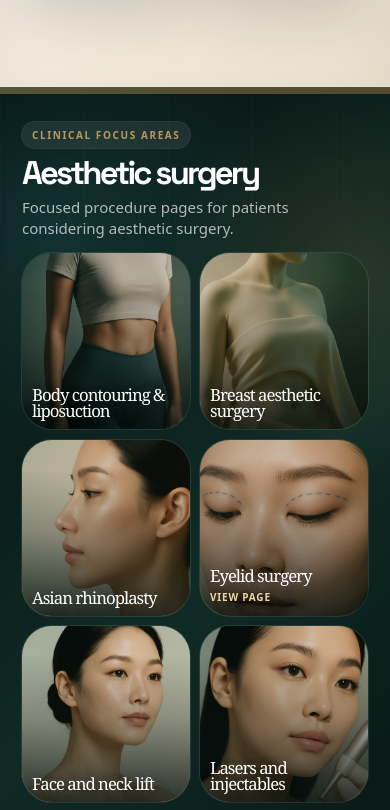
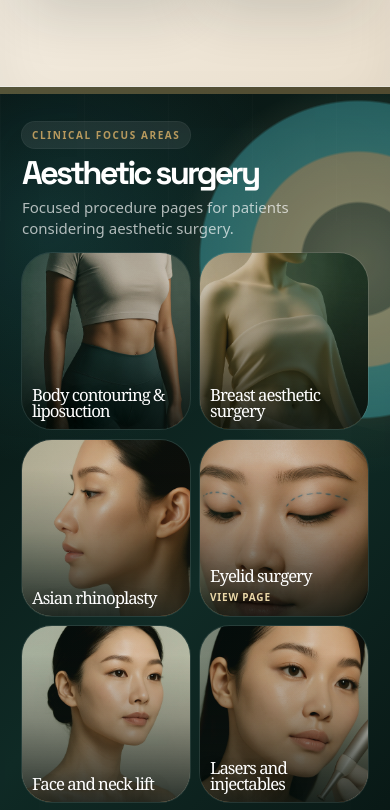
Before and after one commit to zatyrical/plasticwebsite, a Next.js app: page / in a window 390 px wide. Shown: the part 1540-2350 px from the top of the page. Built offline with nearby package versions, Linux system fonts and the light colour scheme.

Commit message:
Add JS fallback for homepage scroll motion

```diff
--- /dev/null
+++ b/app/MotionObserver.tsx
@@ -0,0 +1,54 @@
+'use client';
+
+import { useEffect } from 'react';
+
+export default function MotionObserver() {
+  useEffect(() => {
+    const motionOK = !window.matchMedia('(prefers-reduced-motion: reduce)').matches;
+    if (!motionOK) return;
+
+    document.body.classList.add('motion-js');
+
+    const sections = Array.from(document.querySelectorAll<HTMLElement>('.segmented-section'));
+    const cards = Array.from(
+      document.querySelectorAll<HTMLElement>(
+        '.segmented-section .about-image-card, .segmented-section .aesthetic-photo-card, .segmented-section .focus-grid:not(.aesthetic-photo-grid) .focus-card, .segmented-section .media-visual-card, .segmented-section .training-image-strip div, .segmented-section .blog-card, .segmented-section .compliance'
+      )
+    );
+
+    sections.forEach((section) => section.classList.add('motion-section'));
+    cards.forEach((card, index) => {
+      card.classList.add('motion-card');
+      card.style.setProperty('--motion-delay', `${Math.min(index % 4, 3) * 90}ms`);
+    });
+
+    const sectionObserver = new IntersectionObserver(
+      (entries) => {
+        entries.forEach((entry) => {
+          entry.target.classList.toggle('motion-in', entry.isIntersecting);
+        });
+      },
+      { threshold: 0.18, rootMargin: '-8% 0px -16% 0px' }
+    );
+
+    const cardObserver = new IntersectionObserver(
+      (entries) => {
+        entries.forEach((entry) => {
+          entry.target.classList.toggle('motion-in', entry.isIntersecting);
+        });
+      },
+      { threshold: 0.22, rootMargin: '0px 0px -10% 0px' }
+    );
+
+    sections.forEach((section) => sectionObserver.observe(section));
+    cards.forEach((card) => cardObserver.observe(card));
+
+    return () => {
+      sectionObserver.disconnect();
+      cardObserver.disconnect();
+      document.body.classList.remove('motion-js');
+    };
+  }, []);
+
+  return null;
+}
--- a/app/globals.css
+++ b/app/globals.css
@@ -471,3 +471,83 @@
   .segmented-section > .container:after{animation:none!important;clip-path:none!important;filter:none!important;transform:scale(.78)!important}
   .segmented-section .about-image-card,.segmented-section .aesthetic-photo-card,.segmented-section .focus-card,.segmented-section .media-visual-card,.segmented-section .training-image-strip div,.segmented-section .blog-card,.segmented-section .compliance{animation:none!important;filter:none!important;transform:none!important}
 }
+
+/* JS-backed NIMAS motion fallback: works in Safari/iPhone where CSS view timelines may not run. */
+.motion-js .segmented-section.mobile-screen,
+.motion-js .segmented-section.mobile-transition{
+  animation:none!important;
+  opacity:1!important;
+  transform:none!important;
+  filter:none!important;
+}
+.motion-js .motion-section > .container:after{
+  animation:none!important;
+  width:clamp(360px,58vw,820px);
+  opacity:0;
+  clip-path:circle(0% at 86% 8%);
+  transform:scale(.50) rotate(-12deg);
+  filter:blur(10px);
+  transition:
+    clip-path 1050ms cubic-bezier(.22,1,.36,1),
+    opacity 1050ms cubic-bezier(.22,1,.36,1),
+    transform 1050ms cubic-bezier(.22,1,.36,1),
+    filter 1050ms cubic-bezier(.22,1,.36,1);
+  background:
+    radial-gradient(circle at 50% 50%,rgba(255,255,255,.10) 0 22%,rgba(255,255,255,.82) 23% 30%,rgba(234,215,168,.62) 31% 48%,rgba(14,58,51,.28) 49% 66%,transparent 67%),
+    radial-gradient(circle,rgba(184,154,94,.26),transparent 72%);
+}
+.motion-js .motion-section.motion-in > .container:after{
+  opacity:.92;
+  clip-path:circle(82% at 74% 18%);
+  transform:scale(1) rotate(0deg);
+  filter:blur(0);
+}
+.motion-js .segment-aesthetic.motion-section > .container:after{
+  background:
+    radial-gradient(circle at 50% 50%,rgba(255,255,255,.06) 0 22%,rgba(234,215,168,.42) 23% 42%,rgba(67,189,198,.42) 43% 62%,transparent 63%),
+    radial-gradient(circle,rgba(234,215,168,.22),transparent 72%);
+  mix-blend-mode:screen;
+}
+.motion-js .motion-card{
+  animation:none!important;
+  opacity:.04;
+  transform:perspective(900px) translateY(64px) rotateX(-84deg) rotateY(-18deg) scale(.84)!important;
+  filter:blur(14px);
+  transition:
+    opacity 850ms cubic-bezier(.22,1,.36,1) var(--motion-delay,0ms),
+    transform 850ms cubic-bezier(.22,1,.36,1) var(--motion-delay,0ms),
+    filter 850ms cubic-bezier(.22,1,.36,1) var(--motion-delay,0ms),
+    box-shadow 850ms cubic-bezier(.22,1,.36,1) var(--motion-delay,0ms);
+  transform-origin:center 68%;
+  transform-style:preserve-3d;
+  backface-visibility:hidden;
+}
+.motion-js .motion-card.motion-in{
+  opacity:1;
+  transform:perspective(900px) translateY(0) rotateX(0deg) rotateY(0deg) scale(1)!important;
+  filter:blur(0);
+}
+@media(max-width:900px){
+  .motion-js .motion-section > .container:after{
+    width:92vw;
+    right:-38vw;
+    top:-42px;
+  }
+  .motion-js .motion-card{
+    transform:perspective(850px) translateY(52px) rotateX(-78deg) rotateY(-15deg) scale(.86)!important;
+  }
+  .motion-js .motion-card.motion-in{
+    transform:perspective(850px) translateY(0) rotateX(0deg) rotateY(0deg) scale(1)!important;
+  }
+}
+@media(prefers-reduced-motion:reduce){
+  .motion-js .motion-section > .container:after,
+  .motion-js .motion-card{
+    transition:none!important;
+    animation:none!important;
+    opacity:1!important;
+    transform:none!important;
+    filter:none!important;
+    clip-path:none!important;
+  }
+}
--- a/app/layout.tsx
+++ b/app/layout.tsx
@@ -1,4 +1,5 @@
 import type { Metadata } from 'next';
+import MotionObserver from './MotionObserver';
 import './globals.css';
 
 export const metadata: Metadata = {
@@ -55,7 +56,10 @@ export const metadata: Metadata = {
 export default function RootLayout({ children }: { children: React.ReactNode }) {
   return (
     <html lang="en">
-      <body>{children}</body>
+      <body>
+        <MotionObserver />
+        {children}
+      </body>
     </html>
   );
 }
```
